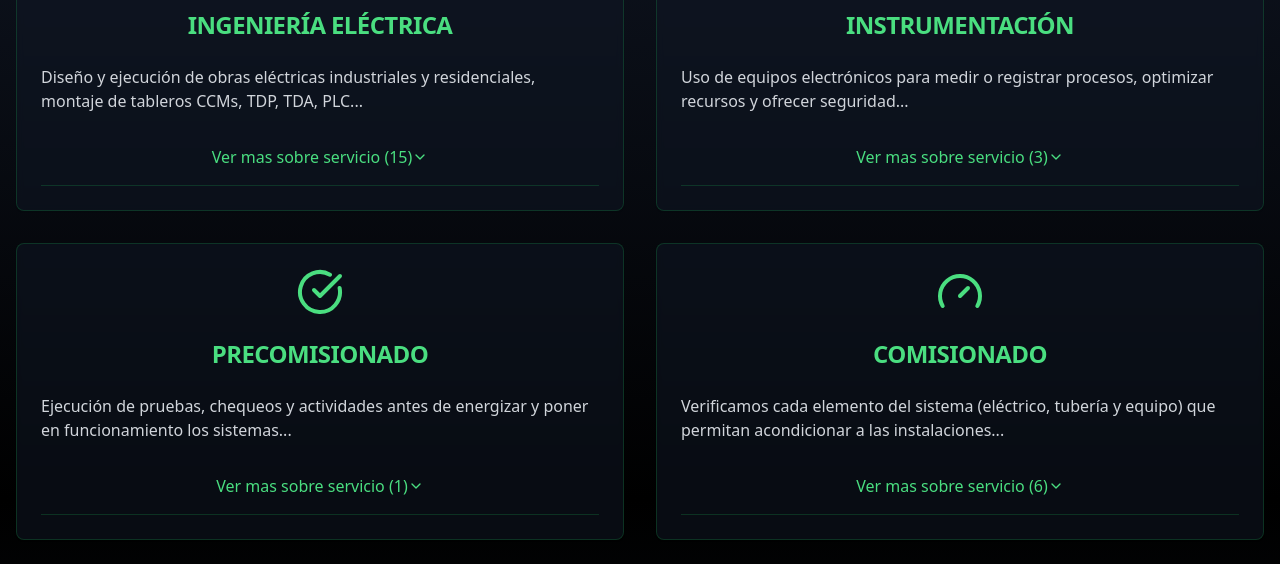
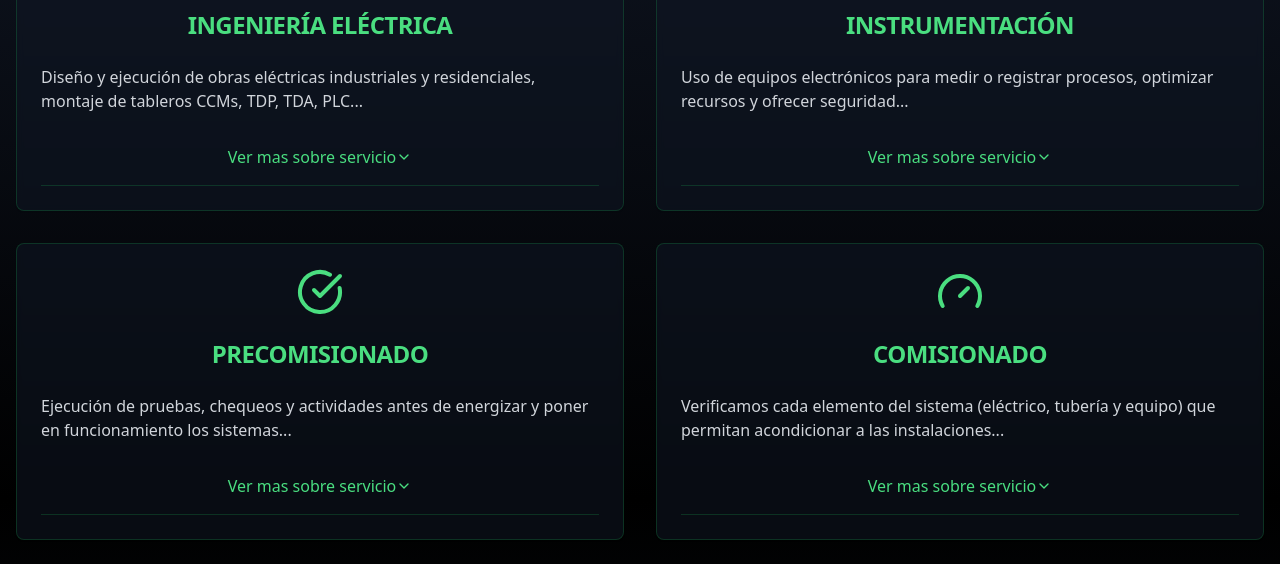
Before and after one commit to kamansoft/soin-d-and-l-site, a React (Vite) app: page / in a window 1280 px wide. Shown: the part 1900-2464 px from the top of the page. Built offline with nearby package versions, Linux system fonts and the light colour scheme.

Commit message:
Remove item count from accordion
Remove the item count display from the accordion trigger in the Services section.

```diff
--- a/src/components/Services.tsx
+++ b/src/components/Services.tsx
@@ -1,3 +1,4 @@
+
 
 import { Card, CardContent, CardHeader, CardTitle } from "@/components/ui/card";
 import { Accordion, AccordionContent, AccordionItem, AccordionTrigger } from "@/components/ui/accordion";
@@ -133,7 +134,7 @@ export const Services = () => {
                 <Accordion type="single" collapsible className="w-full">
                   <AccordionItem value="items" className="border-green-500/20">
                     <AccordionTrigger className="text-green-400 hover:text-green-300 text-center justify-center">
-                      Ver mas sobre servicio ({service.items.length})
+                      Ver mas sobre servicio
                     </AccordionTrigger>
                     <AccordionContent>
                       <ul className="space-y-3 mt-4">
```
